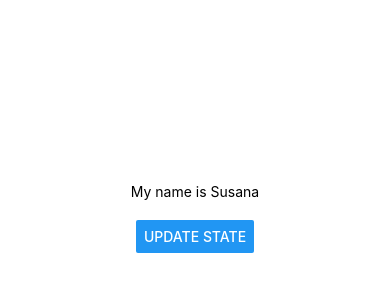
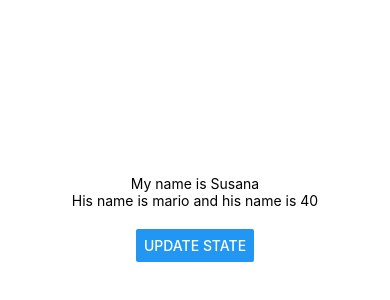
Before and after one commit to 5usana/nativetutorial, a React Native app: screen / in a window 390 px wide. Shown: the part 204-504 px from the top of the page. Built offline with nearby package versions, Linux system fonts and the light colour scheme.

Commit message:
added Hook, const person

```diff
--- a/App.js
+++ b/App.js
@@ -4,15 +4,16 @@ import { StyleSheet, Text, View, Button } from 'react-native';
 
 export default function App() {
   const [name, setName] = useState('Susana');
+  const [person, setPerson] = useState({ name: 'mario', age: 40 });
 
   const clickHandler = () => {
-    setName('you');
+    setName('Charlie');
   }
 
   return (
     <View style={styles.container}>
         <Text>My name is {name}</Text>
-        <Text></Text>
+        <Text>His name is {person.name} and his name is {person.age}</Text>
         <View style={styles.buttonContainer}>
           <Button title='update state' onPress={clickHandler}/>
         </View>
```
